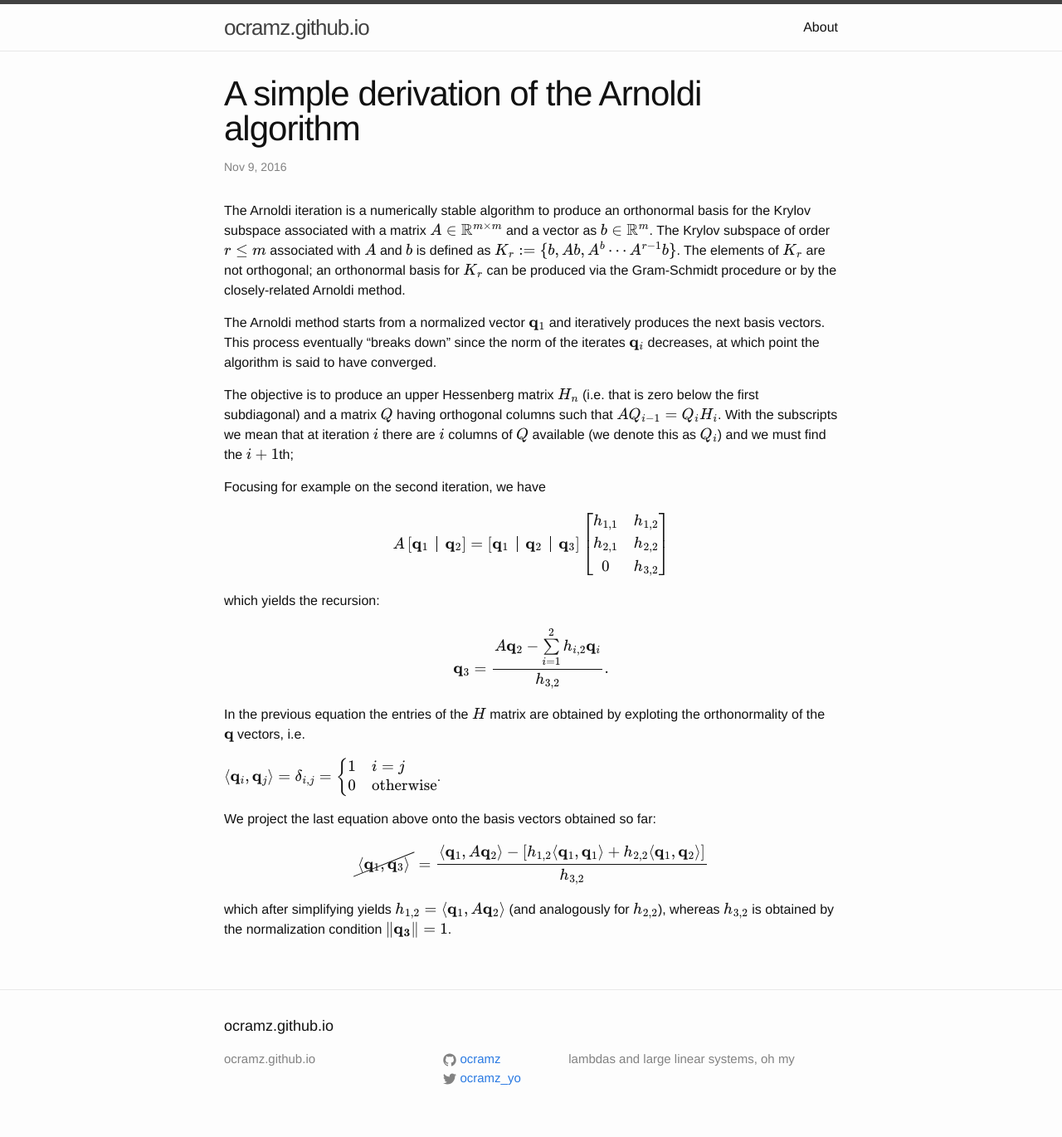
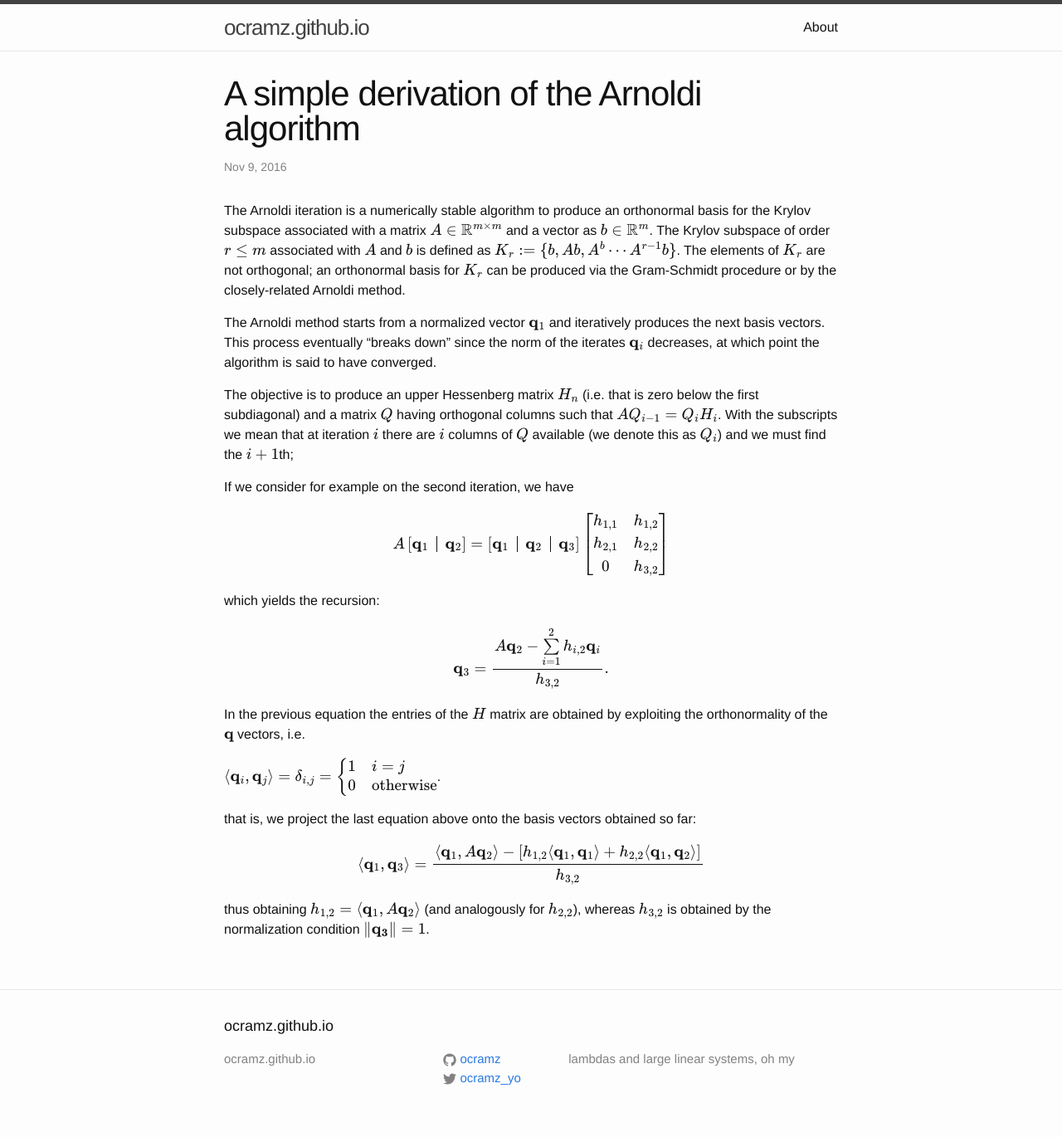
Before and after one commit to ocramz/ocramz.github.io, a Jekyll site: the page built from _posts/2016-11-09-arnoldi-alt.markdown, in a window 1280 px wide. Shown: the whole page at 83% size. Built offline with Jekyll 4.4.1, drawn with Linux system fonts in a browser that asks for light colours; formulas are drawn with MathJax 3.

Commit message:
Arnoldi post

```diff
--- a/_posts/2016-11-09-arnoldi-alt.markdown
+++ b/_posts/2016-11-09-arnoldi-alt.markdown
@@ -13,7 +13,7 @@ The Arnoldi method starts from a normalized vector $$\mathbf{q}_1$$ and iterativ
 The objective is to produce an upper Hessenberg matrix $$H_n$$ (i.e. that is zero below the first subdiagonal) and a matrix $$Q$$ having orthogonal columns such that $$A Q_{i - 1} = Q_i H_i$$.
 With the subscripts we mean that at iteration $$i$$ there are $$i$$ columns of $$Q$$ available (we denote this as $$Q_{i}$$) and we must find the $$i+1$$th;
 
-Focusing for example on the second iteration, we have
+If we consider for example on the second iteration, we have
 
 $$
 A
@@ -44,7 +44,7 @@ $$
 \mathbf{q}_3 = \frac{A \mathbf{q}_2 - \sum\limits_{i=1}^2 h_{i, 2} \mathbf{q}_i}{h_{3, 2}}.
 $$
 
-In the previous equation the entries of the $$H$$ matrix are obtained by exploting the orthonormality of the $$\mathbf{q}$$ vectors, i.e.
+In the previous equation the entries of the $$H$$ matrix are obtained by exploiting the orthonormality of the $$\mathbf{q}$$ vectors, i.e.
 
 $$
 \langle \mathbf{q}_i, \mathbf{q}_j \rangle = \delta_{i, j} =
@@ -53,10 +53,10 @@ $$
      \end{cases}
 $$.
 
-We project the last equation above onto the basis vectors obtained so far:
+that is, we project the last equation above onto the basis vectors obtained so far:
 
 $$
-\cancel{ \langle \mathbf{q}_1, \mathbf{q}_3 \rangle } = \frac{\langle \mathbf{q}_1, A \mathbf{q}_2 \rangle - \left[ h_{1, 2} \langle \mathbf{q}_1, \mathbf{q}_1 \rangle  + h_{2, 2} \langle \mathbf{q}_1, \mathbf{q}_2 \rangle \right] }{h_{3, 2}}
+\langle \mathbf{q}_1, \mathbf{q}_3 \rangle = \frac{\langle \mathbf{q}_1, A \mathbf{q}_2 \rangle - \left[ h_{1, 2} \langle \mathbf{q}_1, \mathbf{q}_1 \rangle  + h_{2, 2} \langle \mathbf{q}_1, \mathbf{q}_2 \rangle \right] }{h_{3, 2}}
 $$
 
-which after simplifying yields $$h_{1,2} = \langle \mathbf{q}_1, A \mathbf{q}_2 \rangle $$ (and analogously for $$h_{2, 2}$$), whereas $$h_{3, 2}$$ is obtained by the normalization condition $$\| \mathbf{q_3} \| = 1$$.
+thus obtaining $$h_{1,2} = \langle \mathbf{q}_1, A \mathbf{q}_2 \rangle $$ (and analogously for $$h_{2, 2}$$), whereas $$h_{3, 2}$$ is obtained by the normalization condition $$\| \mathbf{q_3} \| = 1$$.
```
